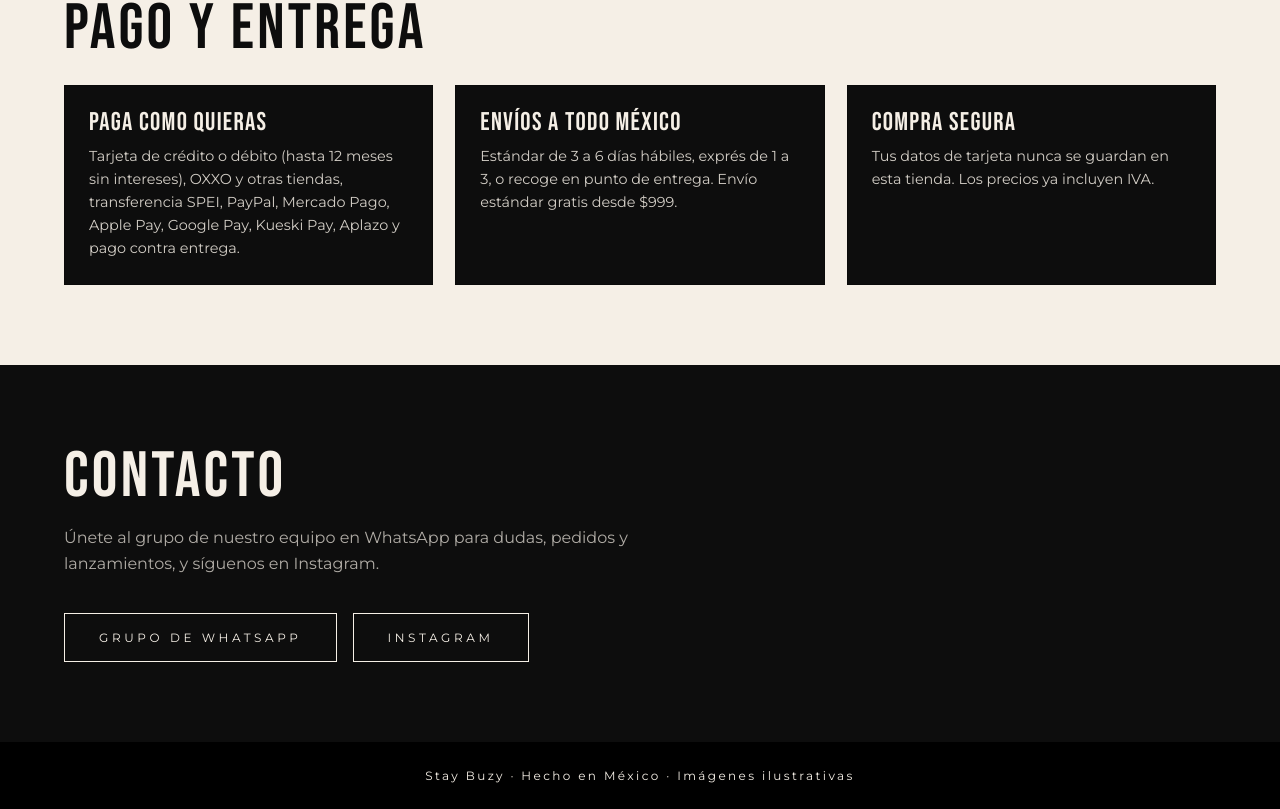
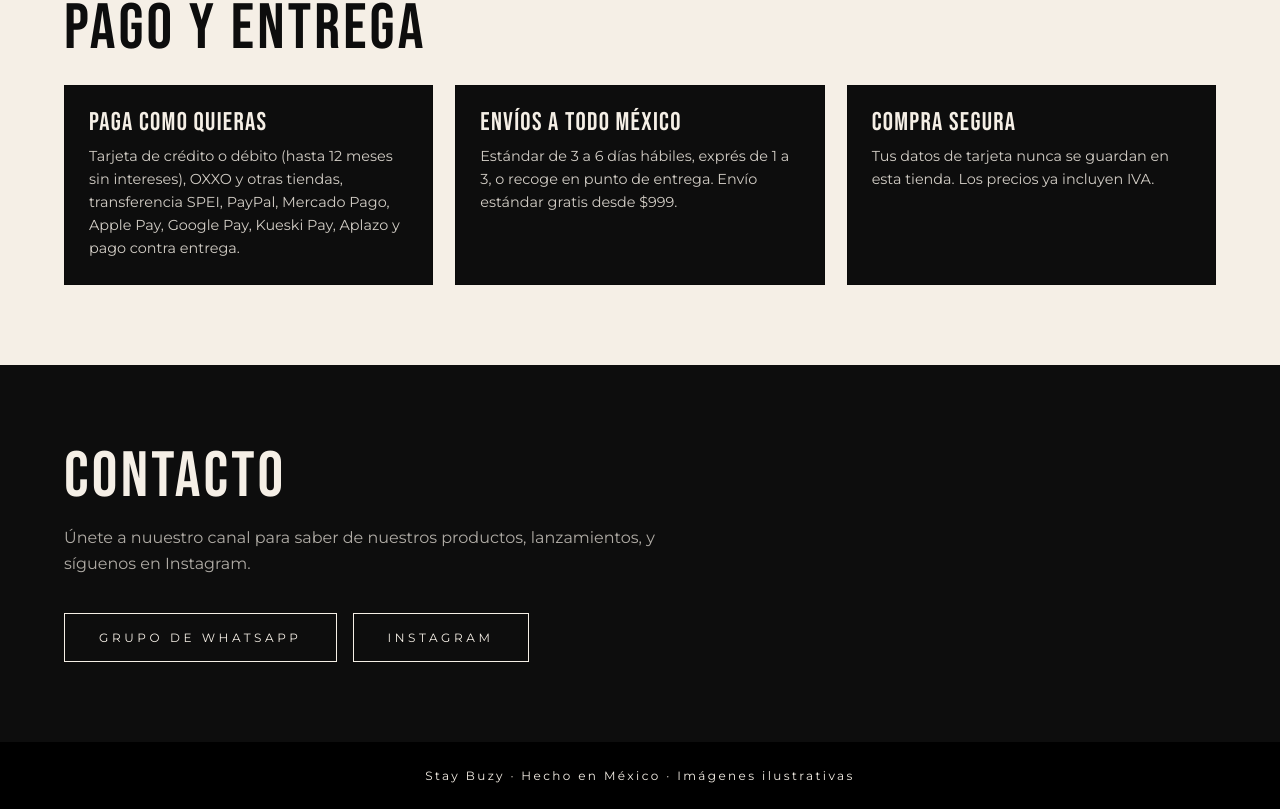
Before and after one commit to melanyyaretzyvicente-ctrl/stay-buzy-web, a plain HTML site: page index.html in a window 1280 px wide. Shown: the part 3440-4249 px from the top of the page. Drawn offline with Linux system fonts and the light colour scheme; a web font is replaced by a local one.

Commit message:
Update index.html

```diff
--- a/index.html
+++ b/index.html
@@ -66,7 +66,7 @@
 
     <section id="contacto" class="seccion seccion--oscura">
       <h2>Contacto</h2>
-      <p class="catalogo__sub">Únete al grupo de nuestro equipo en WhatsApp para dudas, pedidos y lanzamientos, y síguenos en Instagram.</p>
+      <p class="catalogo__sub">Únete a nuuestro canal para saber de nuestros productos, lanzamientos, y síguenos en Instagram.</p>
       <div class="ct">
         <a class="boton" id="ctWa" href="#" target="_blank" rel="noopener">Grupo de WhatsApp</a>
         <a class="boton" id="ctIg" href="#" target="_blank" rel="noopener">Instagram</a>
```
